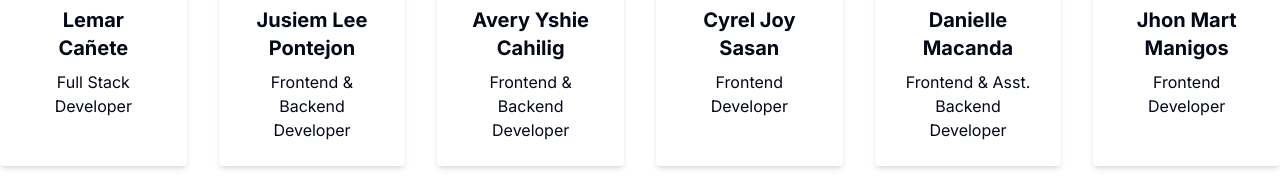
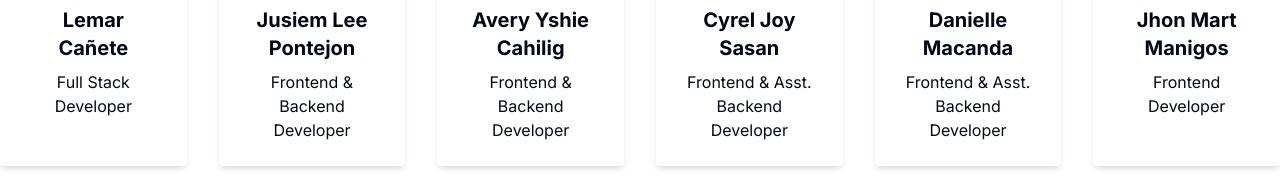
Before and after one commit to LemarCanete/crowdfund, a Next.js app: page / in a window 1280 px wide. Shown: the part 1182-1374 px from the top of the page. Built offline with nearby package versions, Linux system fonts and the light colour scheme; no server answers.

Commit message:
[LandingPage][JusiemLee]-Update page

```diff
--- a/src/app/page.jsx
+++ b/src/app/page.jsx
@@ -71,7 +71,7 @@ export default function Home() {
                     <div className="p-6 bg-white rounded shadow-md">
                         <img src="/member4.jpg" alt="Team Member 4" className="w-32 h-32 mx-auto rounded-full mb-4"/>
                         <h3 className="text-xl font-bold">Cyrel Joy <br />Sasan</h3>
-                        <p className="mt-2">Frontend Developer</p>
+                        <p className="mt-2">Frontend & Asst. Backend Developer</p>
                     </div>
                     <div className="p-6 bg-white rounded shadow-md">
                         <img src="/member5.jpg" alt="Team Member 5" className="w-32 h-32 mx-auto rounded-full mb-4"/>
```
